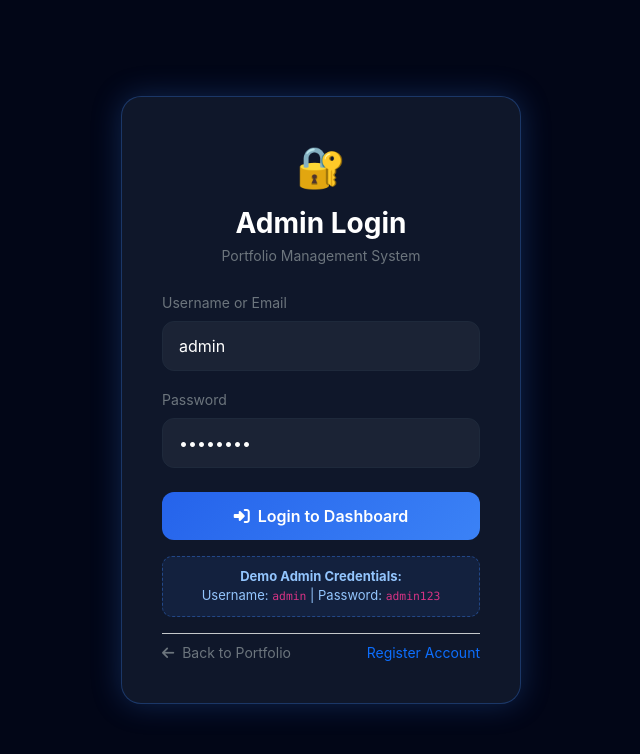
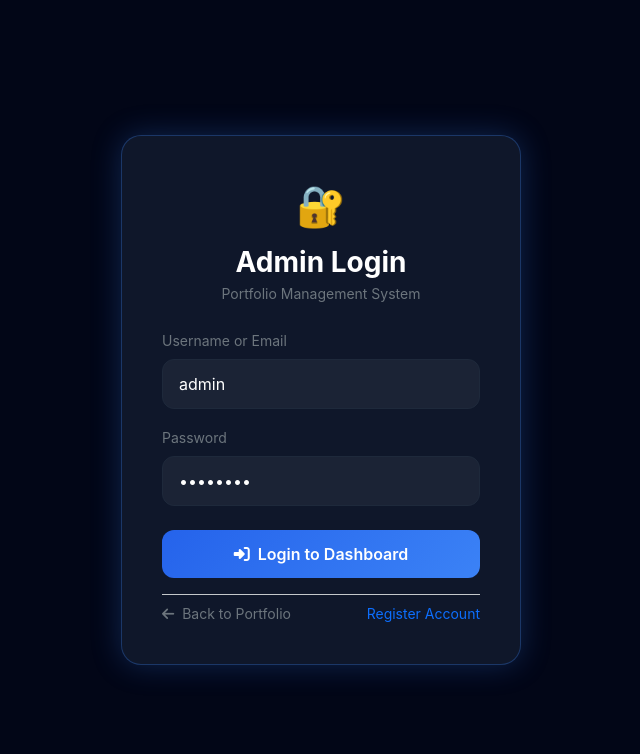
Before and after one commit to khushaliwagh/Portfolio, a Node project: template views/login.ejs in a window 1280 px wide. Shown: the top 754 px of the page, without its empty margins (319-959 px from the left). Run offline with Node 20 templates, Linux system fonts and the light colour scheme; the template is opened without the code that fills it, so the values that code supplies are empty; some libraries are stand-ins or nearby versions.

Commit message:
Update admin login page

```diff
--- a/views/login.ejs
+++ b/views/login.ejs
@@ -108,10 +108,7 @@
     </button>
   </form>
 
-  <div class="demo-pill mb-3 text-center">
-    <div><strong>Demo Admin Credentials:</strong></div>
-    <div>Username: <code>admin</code> | Password: <code>admin123</code></div>
-  </div>
+
 
   <div class="d-flex justify-content-between align-items-center text-secondary small pt-2 border-top border-secondary-subtle">
     <a href="/" class="text-secondary text-decoration-none">
```
